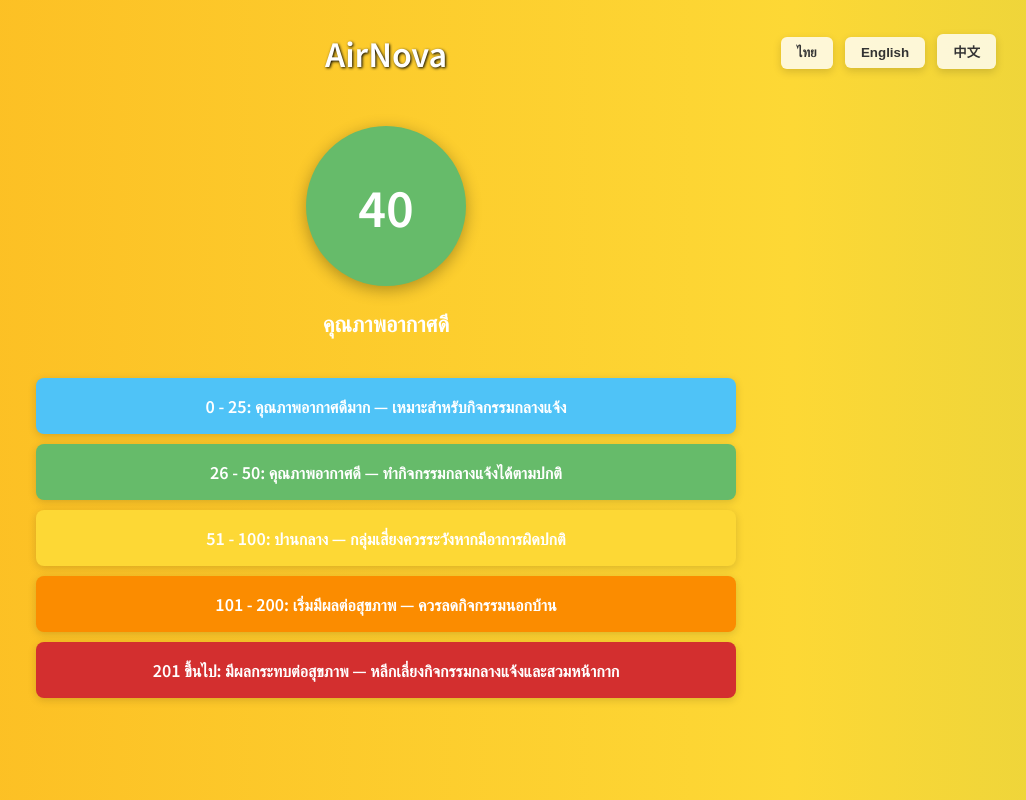
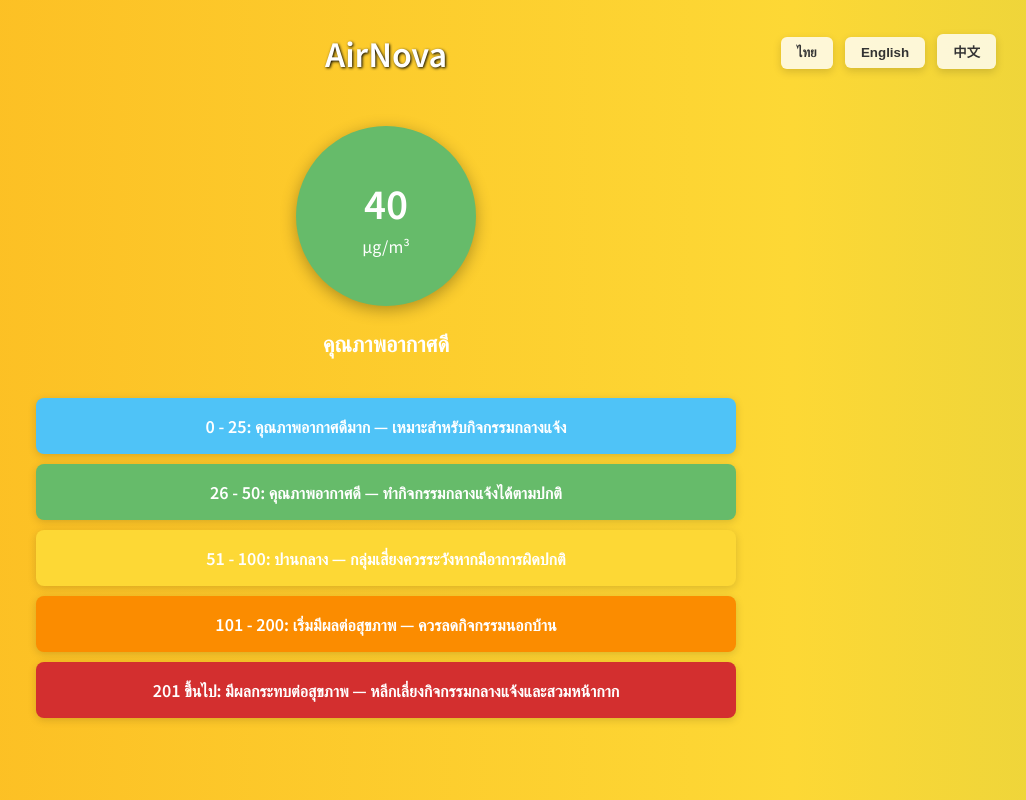
Before and after one commit to Enskuth/mP-demo1, a plain HTML site: page index.html in a window 1280 px wide. Shown: the whole page, without its empty margins (254-1280 px from the left). Drawn offline with Linux system fonts and the light colour scheme; a web font is replaced by a local one.

Commit message:
Add files via upload

```diff
--- a/index.html
+++ b/index.html
@@ -68,8 +68,8 @@
     }
 
     .circle-aqi {
-      width: 160px;
-      height: 160px;
+      width: 180px;
+      height: 180px;
       border-radius: 50%;
       background-color: #66bb6a;
       margin: 0 auto 20px;
@@ -87,8 +87,13 @@
     }
 
     .circle-aqi .value {
-      font-size: 48px;
+      font-size: 38px;
       font-weight: bold;
+    }
+
+    .circle-aqi .unit {
+      font-size: 16px;
+      margin-top: 4px;
     }
 
     .aqi-message {
@@ -134,15 +139,14 @@
 <div class="content">
   <div class="circle-aqi" id="circle-aqi">
     <div class="value" id="current-aqi">43</div>
+    <div class="unit" id="aqi-unit">µg/m³</div>
   </div>
 
   <div class="aqi-message" id="aqi-message">
     คุณภาพอากาศดี
   </div>
 
-  <div class="pm25-levels" id="levels">
-    <!-- รายการระดับจะแสดงผ่าน JavaScript -->
-  </div>
+  <div class="pm25-levels" id="levels"></div>
 </div>
 
 <script>
@@ -152,6 +156,7 @@
   const data = {
     th: {
       title: " AirNova",
+      unit: "µg/m³",
       levels: [
         "0 - 25: คุณภาพอากาศดีมาก — เหมาะสำหรับกิจกรรมกลางแจ้ง",
         "26 - 50: คุณภาพอากาศดี — ทำกิจกรรมกลางแจ้งได้ตามปกติ",
@@ -169,6 +174,7 @@
     },
     en: {
       title: " AirNova",
+      unit: "µg/m³",
       levels: [
         "0 - 25: Very good — Great for outdoor activities",
         "26 - 50: Good — Safe for most outdoor activities",
@@ -186,6 +192,7 @@
     },
     zh: {
       title: " AirNova",
+      unit: "µg/m³",
       levels: [
         "0 - 25: 空气非常好 — 适合户外活动",
         "26 - 50: 空气良好 — 可正常活动",
@@ -207,6 +214,7 @@
     currentLang = lang;
     const content = data[lang];
     document.getElementById('main-title').childNodes[0].nodeValue = content.title;
+    document.getElementById('aqi-unit').innerText = content.unit;
 
     const message = content.message.find(item => currentValue <= item.max);
     document.getElementById('aqi-message').innerText = message.msg;
@@ -228,6 +236,7 @@
     document.getElementById('current-aqi').innerText = currentValue;
 
     const content = data[currentLang];
+    document.getElementById('aqi-unit').innerText = content.unit;
     const message = content.message.find(item => currentValue <= item.max);
     document.getElementById('aqi-message').innerText = message.msg;
   }
```
